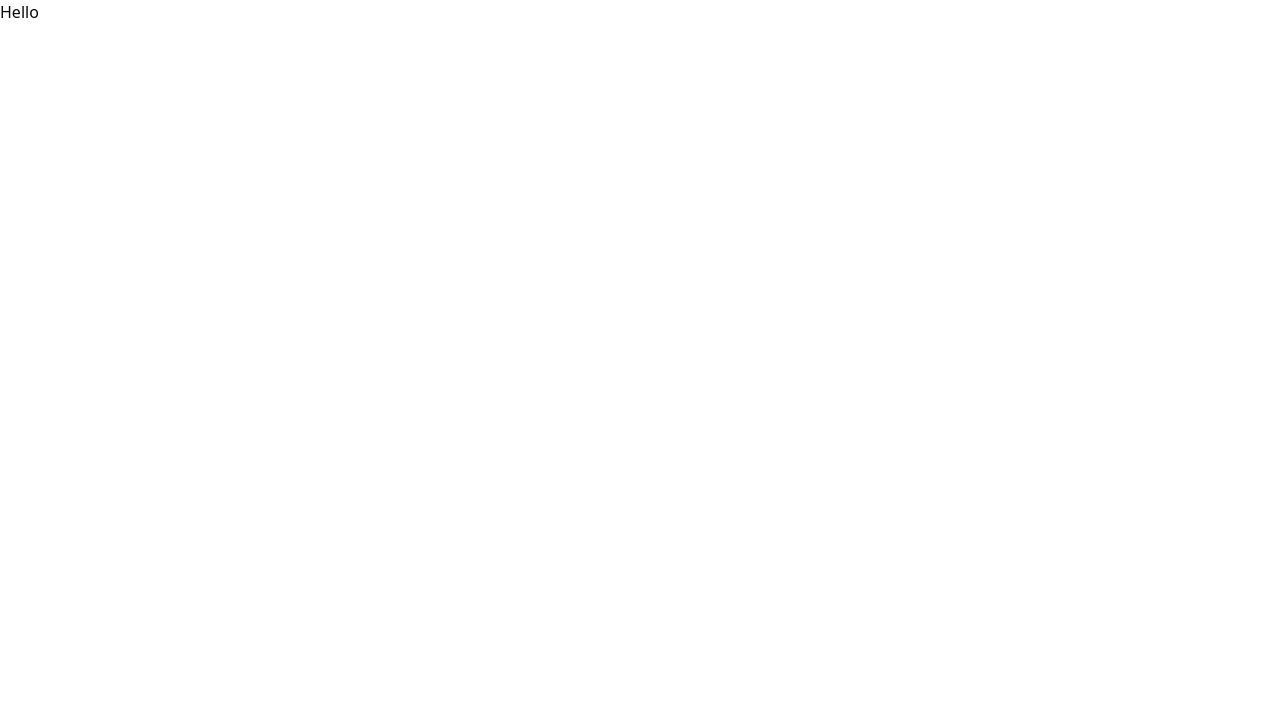
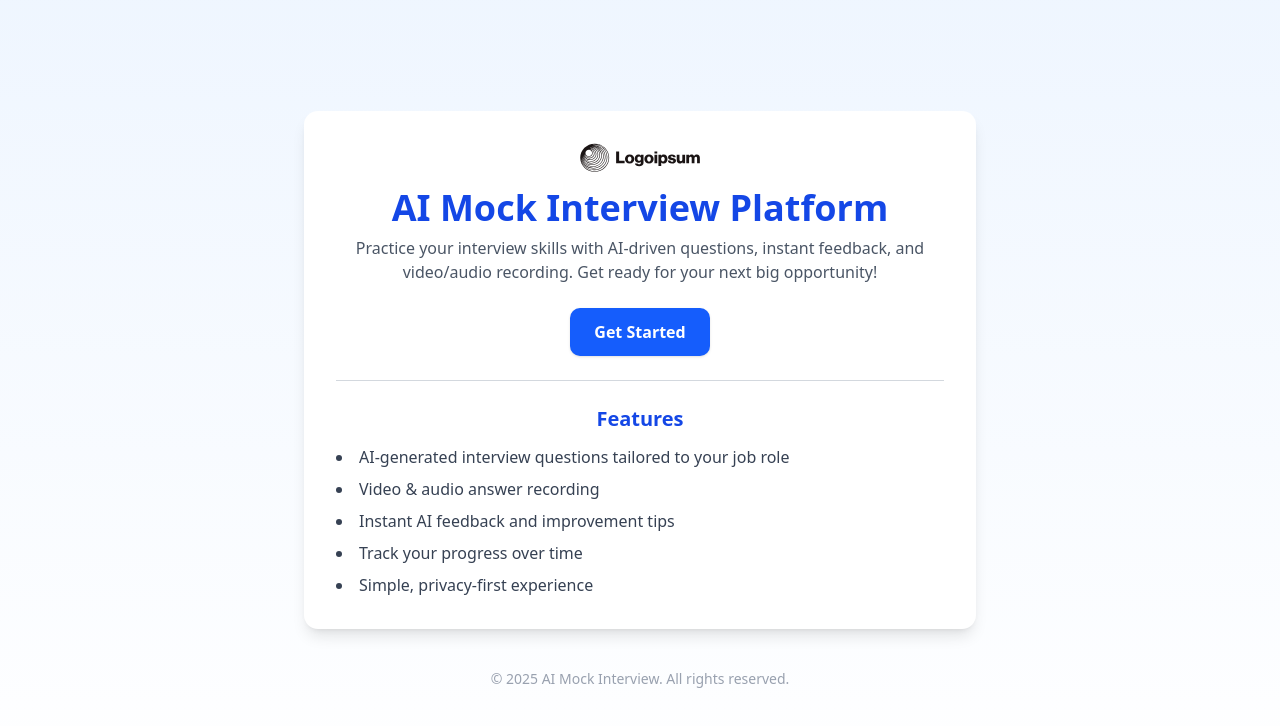
Before and after one commit to shreyak-29/PrepWise-Ai-mock-interview, a Next.js app: page / in a window 1280 px wide. Shown: the top 726 px of the page. Built offline with nearby package versions, Linux system fonts and the light colour scheme.

Commit message:
Update styles and layout for Home page; enhance user interface with new components and features

```diff
--- a/app/globals.css
+++ b/app/globals.css
@@ -45,71 +45,91 @@
 
 :root {
   --radius: 0.625rem;
-  --background: oklch(1 0 0);
-  --foreground: oklch(0.145 0 0);
-  --card: oklch(1 0 0);
-  --card-foreground: oklch(0.145 0 0);
-  --popover: oklch(1 0 0);
-  --popover-foreground: oklch(0.145 0 0);
-  --primary: oklch(0.205 0 0);
-  --primary-foreground: oklch(0.985 0 0);
-  --secondary: oklch(0.97 0 0);
-  --secondary-foreground: oklch(0.205 0 0);
-  --muted: oklch(0.97 0 0);
-  --muted-foreground: oklch(0.556 0 0);
-  --accent: oklch(0.97 0 0);
-  --accent-foreground: oklch(0.205 0 0);
+
+  /* Light theme based on webcam icon */
+  --background: oklch(0.982 0.01 250); /* Light gray */
+  --foreground: oklch(0.3 0.05 250);  /* Deep blue-gray */
+
+  --card: var(--background);
+  --card-foreground: var(--foreground);
+
+  --popover: var(--background);
+  --popover-foreground: var(--foreground);
+
+  --primary: oklch(0.75 0.2 180);  /* Teal base */
+  --primary-foreground: var(--background);
+
+  --secondary: oklch(0.85 0.13 180); /* Aqua highlight */
+  --secondary-foreground: var(--foreground);
+
+  --muted: oklch(0.9 0.03 250);
+  --muted-foreground: oklch(0.45 0.05 250);
+
+  --accent: var(--secondary);
+  --accent-foreground: var(--foreground);
+
   --destructive: oklch(0.577 0.245 27.325);
-  --border: oklch(0.922 0 0);
-  --input: oklch(0.922 0 0);
-  --ring: oklch(0.708 0 0);
+  --border: oklch(0.88 0.01 250);
+  --input: oklch(0.88 0.01 250);
+  --ring: oklch(0.65 0.1 250);
+
   --chart-1: oklch(0.646 0.222 41.116);
   --chart-2: oklch(0.6 0.118 184.704);
   --chart-3: oklch(0.398 0.07 227.392);
   --chart-4: oklch(0.828 0.189 84.429);
   --chart-5: oklch(0.769 0.188 70.08);
-  --sidebar: oklch(0.985 0 0);
-  --sidebar-foreground: oklch(0.145 0 0);
-  --sidebar-primary: oklch(0.205 0 0);
-  --sidebar-primary-foreground: oklch(0.985 0 0);
-  --sidebar-accent: oklch(0.97 0 0);
-  --sidebar-accent-foreground: oklch(0.205 0 0);
-  --sidebar-border: oklch(0.922 0 0);
-  --sidebar-ring: oklch(0.708 0 0);
+
+  --sidebar: var(--background);
+  --sidebar-foreground: var(--foreground);
+  --sidebar-primary: var(--primary);
+  --sidebar-primary-foreground: var(--background);
+  --sidebar-accent: var(--secondary);
+  --sidebar-accent-foreground: var(--foreground);
+  --sidebar-border: var(--border);
+  --sidebar-ring: var(--ring);
 }
 
 .dark {
-  --background: oklch(0.145 0 0);
-  --foreground: oklch(0.985 0 0);
-  --card: oklch(0.205 0 0);
-  --card-foreground: oklch(0.985 0 0);
-  --popover: oklch(0.205 0 0);
-  --popover-foreground: oklch(0.985 0 0);
-  --primary: oklch(0.922 0 0);
-  --primary-foreground: oklch(0.205 0 0);
-  --secondary: oklch(0.269 0 0);
-  --secondary-foreground: oklch(0.985 0 0);
-  --muted: oklch(0.269 0 0);
-  --muted-foreground: oklch(0.708 0 0);
-  --accent: oklch(0.269 0 0);
-  --accent-foreground: oklch(0.985 0 0);
+  --background: oklch(0.2 0.04 250); /* Deep blue-gray for dark mode */
+  --foreground: oklch(0.95 0.01 250); /* Light gray text */
+
+  --card: var(--background);
+  --card-foreground: var(--foreground);
+
+  --popover: var(--background);
+  --popover-foreground: var(--foreground);
+
+  --primary: oklch(0.7 0.18 180); /* Teal, slightly muted */
+  --primary-foreground: var(--foreground);
+
+  --secondary: oklch(0.55 0.15 180); /* Aqua highlight */
+  --secondary-foreground: var(--foreground);
+
+  --muted: oklch(0.3 0.05 250);
+  --muted-foreground: oklch(0.75 0.05 250);
+
+  --accent: var(--secondary);
+  --accent-foreground: var(--foreground);
+
   --destructive: oklch(0.704 0.191 22.216);
-  --border: oklch(1 0 0 / 10%);
-  --input: oklch(1 0 0 / 15%);
-  --ring: oklch(0.556 0 0);
+  --border: oklch(0.4 0.05 250 / 50%);
+  --input: oklch(0.4 0.05 250 / 60%);
+  --ring: oklch(0.55 0.1 250);
+
   --chart-1: oklch(0.488 0.243 264.376);
   --chart-2: oklch(0.696 0.17 162.48);
   --chart-3: oklch(0.769 0.188 70.08);
   --chart-4: oklch(0.627 0.265 303.9);
   --chart-5: oklch(0.645 0.246 16.439);
-  --sidebar: oklch(0.205 0 0);
-  --sidebar-foreground: oklch(0.985 0 0);
-  --sidebar-primary: oklch(0.488 0.243 264.376);
-  --sidebar-primary-foreground: oklch(0.985 0 0);
-  --sidebar-accent: oklch(0.269 0 0);
-  --sidebar-accent-foreground: oklch(0.985 0 0);
-  --sidebar-border: oklch(1 0 0 / 10%);
-  --sidebar-ring: oklch(0.556 0 0);
+
+  --sidebar: var(--background);
+  --sidebar-foreground: var(--foreground);
+  --sidebar-primary: var(--primary);
+  --sidebar-primary-foreground: var(--foreground);
+  --sidebar-accent: var(--secondary);
+  --sidebar-accent-foreground: var(--foreground);
+  --sidebar-border: var(--border);
+  --sidebar-ring: var(--ring);
 }
 
 @layer base {
--- a/app/page.js
+++ b/app/page.js
@@ -1,7 +1,32 @@
 import Image from "next/image";
+import Link from "next/link";
 
 export default function Home() {
   return (
-    <div>Hello</div>
+    <main className="min-h-screen flex flex-col items-center justify-center bg-gradient-to-b from-blue-50 to-white">
+      <div className="w-full max-w-2xl p-8 bg-white rounded-xl shadow-lg flex flex-col items-center">
+        <Image src="/logo.svg" width={120} height={80} alt="logo" className="mb-4" />
+        <h1 className="text-4xl font-bold text-blue-700 mb-2 text-center">AI Mock Interview Platform</h1>
+        <p className="text-gray-600 text-center mb-6">
+          Practice your interview skills with AI-driven questions, instant feedback, and video/audio recording. Get ready for your next big opportunity!
+        </p>
+        <Link href="/dashboard">
+          <button className="px-6 py-3 bg-blue-600 text-white rounded-lg font-semibold shadow hover:bg-blue-700 transition mb-6">
+            Get Started
+          </button>
+        </Link>
+        <div className="w-full border-t pt-6">
+          <h2 className="text-xl font-semibold mb-3 text-blue-700 text-center">Features</h2>
+          <ul className="list-disc list-inside text-gray-700 space-y-2">
+            <li>AI-generated interview questions tailored to your job role</li>
+            <li>Video & audio answer recording</li>
+            <li>Instant AI feedback and improvement tips</li>
+            <li>Track your progress over time</li>
+            <li>Simple, privacy-first experience</li>
+          </ul>
+        </div>
+      </div>
+      <footer className="mt-10 text-gray-400 text-sm">&copy; {new Date().getFullYear()} AI Mock Interview. All rights reserved.</footer>
+    </main>
   );
 }
```
